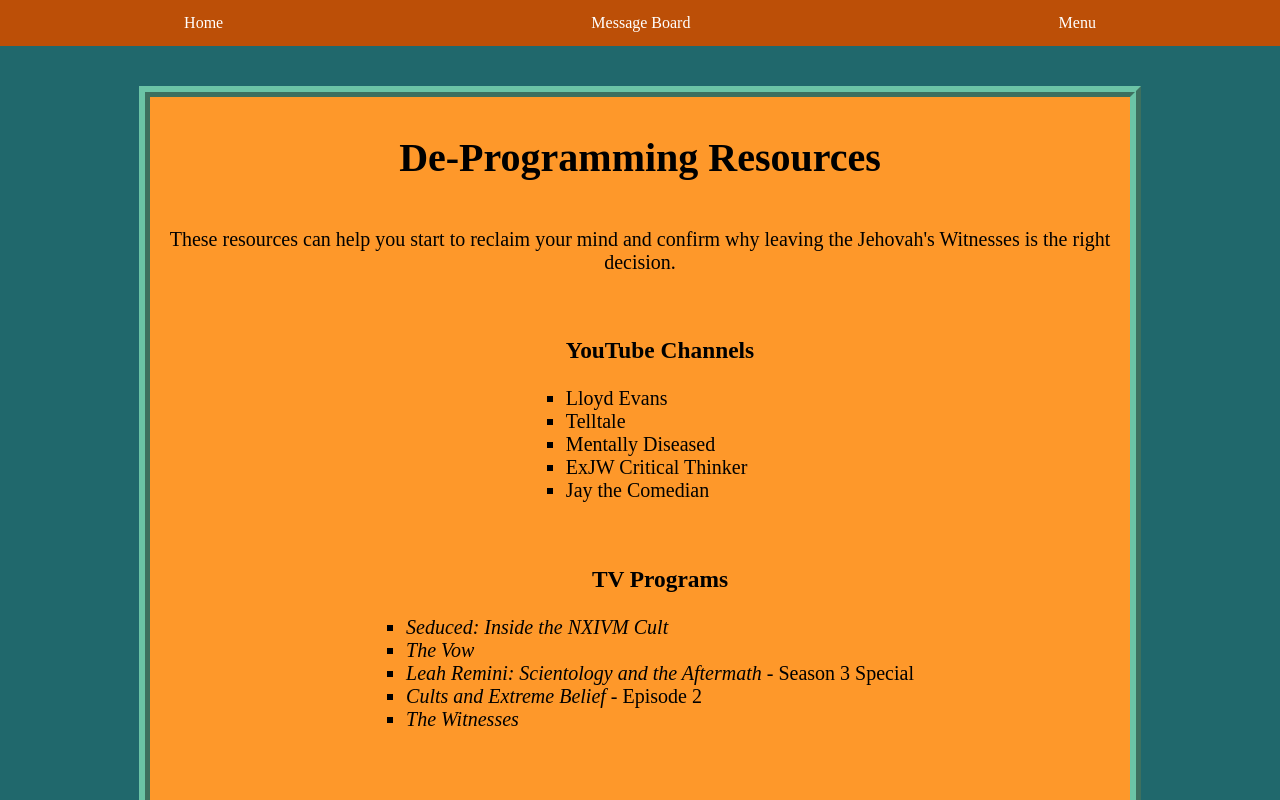
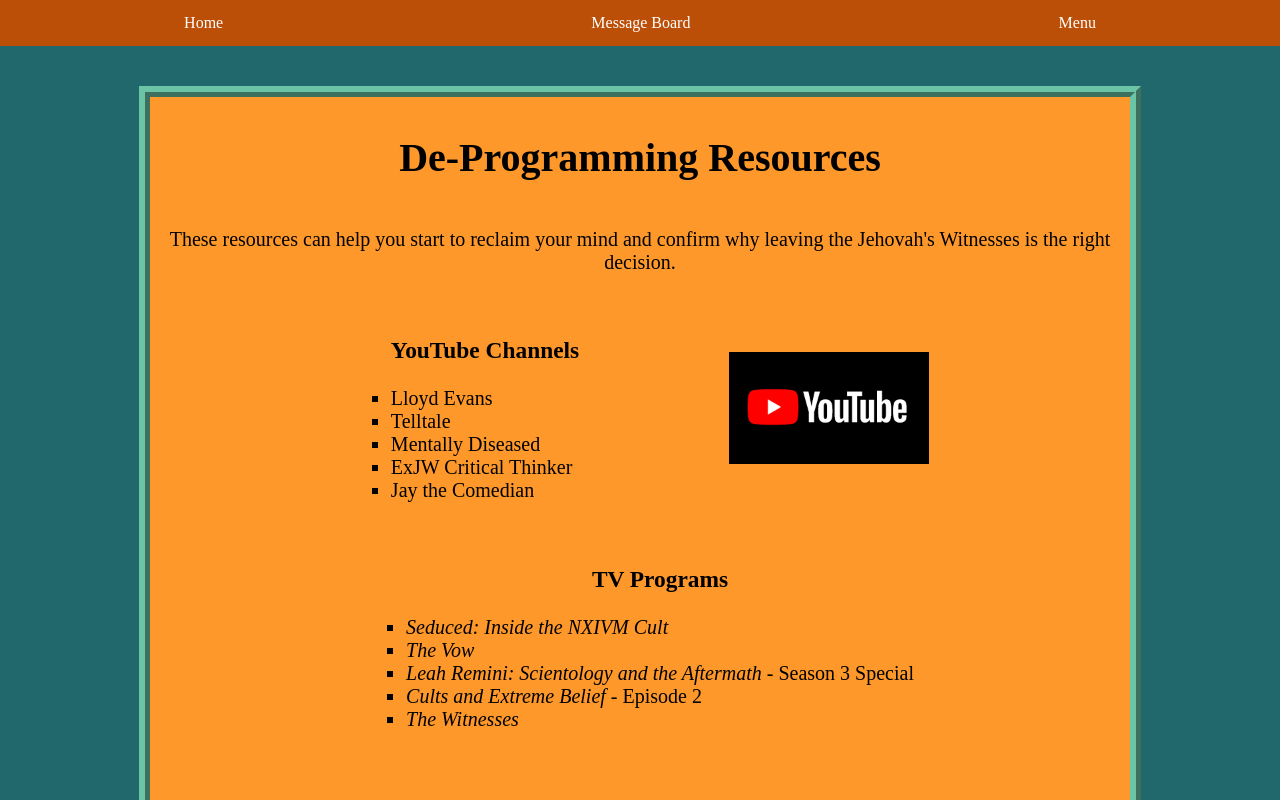
Before and after one commit to margenta2/finalproject-frontend, a React (Create React App) app in the folder finalproject-frontend/: page /deprogram in a window 1280 px wide. Shown: the top 800 px of the page. Built offline with nearby package versions, Linux system fonts and the light colour scheme; a web font is replaced by a local one.

Commit message:
fixed css added images

```diff
--- a/finalproject-frontend/src/App.css
+++ b/finalproject-frontend/src/App.css
@@ -253,7 +253,18 @@
 .deprogram-list li {
   list-style-type: square;
   text-align: left;
+}
 
+.youtube {
+  display: flex;
+  flex-direction: row;
+  gap: 150px;
+
+}
+
+#youtube {
+  width: 200px;
+  object-fit: contain;
 }
 
 #mental-head {
@@ -325,7 +336,11 @@
   border-radius: 10px;
   text-decoration: none;
   font-weight: bold;
+}
 
+#create-btn:hover {
+  transition: all 1.5s ease-in-out;
+  font-size: 30px;
 }
 
 .one-post {
--- a/finalproject-frontend/src/components/DeProgram.js
+++ b/finalproject-frontend/src/components/DeProgram.js
@@ -28,6 +28,7 @@
                     <p id="deprogram-head">These resources can help you start to reclaim your mind and confirm why leaving the Jehovah's Witnesses is the right decision. </p>
 
                     <div className="list-parent">
+                        <div className="youtube">
                             <ul className="deprogram-list"><h3>YouTube Channels</h3>
                                 <li>Lloyd Evans</li>
                                 <li>Telltale</li>
@@ -35,6 +36,9 @@
                                 <li>ExJW Critical Thinker</li>
                                 <li>Jay the Comedian</li>
                             </ul>
+                            <img src="/images/youtube.png" alt="youtube" id="youtube"/>
+                        </div>
+
 
                         <ul className="deprogram-list"><h3>TV Programs</h3>
                             <li><em>Seduced: Inside the NXIVM Cult</em></li>
```
Also changed, not shown: finalproject-frontend/public/images/youtube.png (added). Lines whose indentation alone changed are shown as unchanged.
